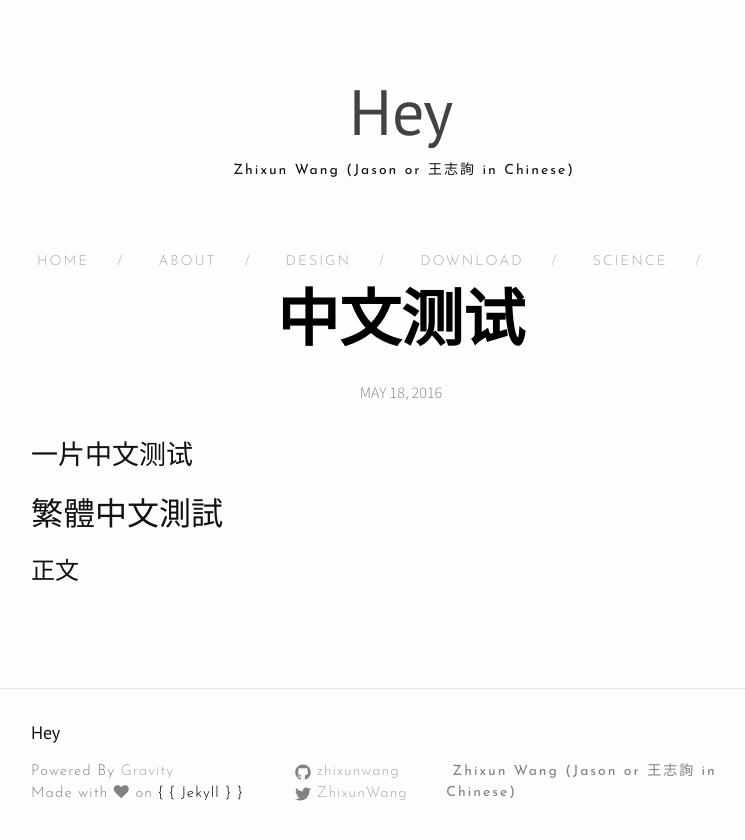
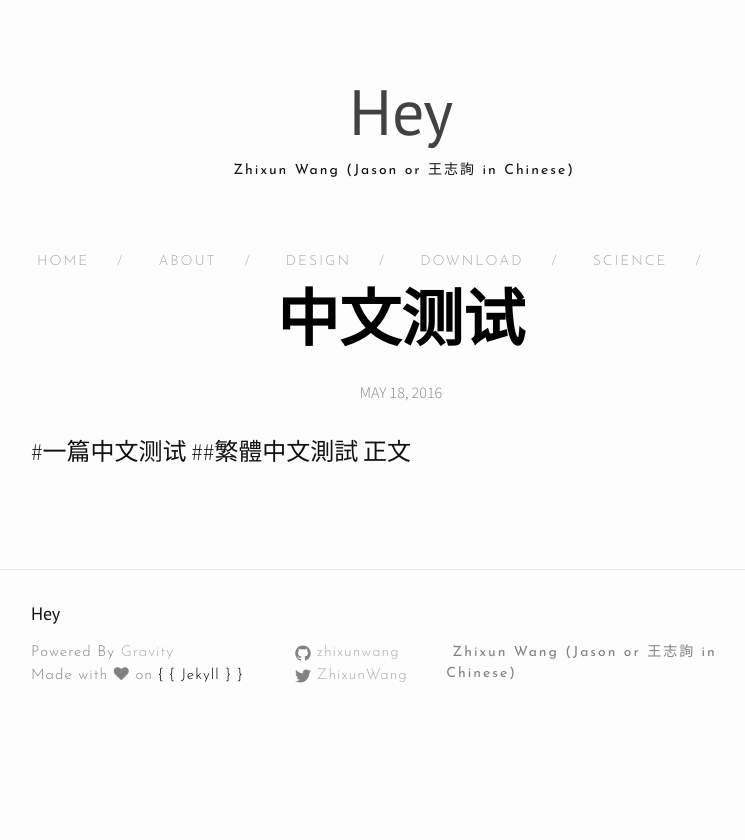
Before and after one commit to zhixunwang/zhixunwang.github.io, a Jekyll site: the page built from _posts/2016-05-18-chinese.md, in a window 1280 px wide. Shown: the top 840 px of the page, without its empty margins (239-984 px from the left). Built offline with Jekyll 4.4.1, drawn with Linux system fonts in a browser that asks for light colours; nearby versions of some CDN libraries.

Commit message:
Update 2016-05-18-chinese.md

```diff
--- a/_posts/2016-05-18-chinese.md
+++ b/_posts/2016-05-18-chinese.md
@@ -4,6 +4,6 @@ title:  "中文测试"
 date:   2016-05-18 19:45:31 +0530
 categories: science
 ---
-# 一片中文测试
-## 繁體中文測試
+#一篇中文测试
+##繁體中文測試
 正文
```
